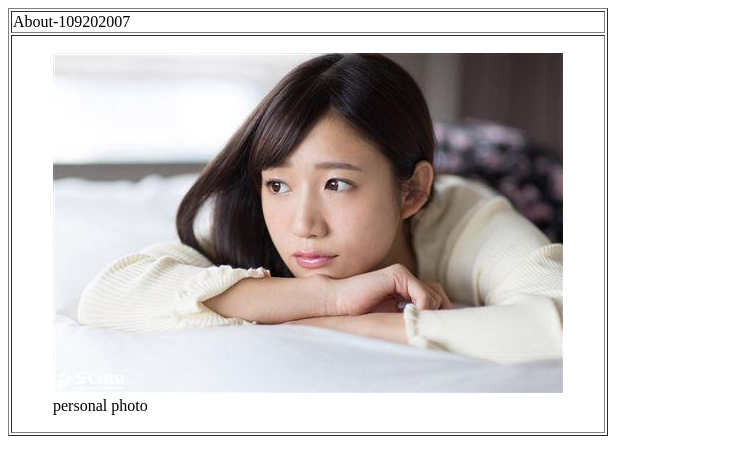
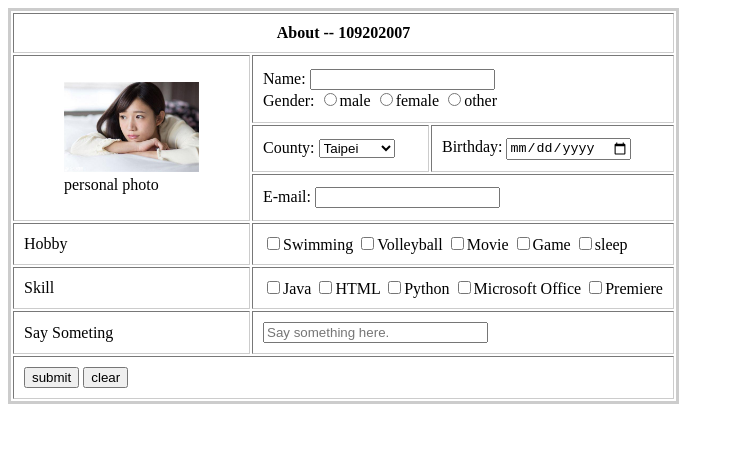
Before and after one commit to lgljht90/CSHW1, a plain HTML site: page HW1.html in a window 1280 px wide. Shown: the whole page, without its empty margins (0-734 px from the left). Drawn offline with Linux system fonts and the light colour scheme.

Commit message:
final edit

```diff
--- a/HW1.html
+++ b/HW1.html
@@ -6,26 +6,95 @@
 	<title>index</title>
 </head>
 <body>
-<table border="1">
+<form>
+<table style="border:3px #cccccc solid;" cellpadding="10" border=‘1’>
 	<tr>
-		<td colspan="3">
-			About-109202007
-		</td>
+		<th colspan="3">
+			About -- 109202007
+		</th>
 	</tr>
 	<tr>
 		<td rowspan="3">
 			<figure>
-				<img src="2be3534f9501e545e618c954c5ce45b5.jpg">
+				<img src="2be3534f9501e545e618c954c5ce45b5.jpg" width="135" height="90">
 				<figcaption>personal photo</figcaption>
 			</figure>
 		</td>
+		<td colspan="2">
+			<label>Name:
+				<input type="text" name="name">
+			</label>
+			<br>
+			<label>Gender:
+				<input type="radio" name="gender">male
+				<input type="radio" name="gender">female
+				<input type="radio" name="gender">other<br>
+			</label>
+		</td>
 	</tr>
 	<tr>
-
+		<td>
+			<label>County:
+				<select>
+					<option>Taipei</option>
+					<option>Tainan</option>
+					<option>Taichung</option>
+					<option>Taoyuan</option>
+				</select>
+			</label>
+		</td>
+		<td>
+			<label>Birthday:
+				<input type="date" name="bd">
+			</label>
+		</td>
 	</tr>
 	<tr>
-
+		<td colspan="2">
+			<label>E-mail:
+				<input type="mail" name="mail">
+			</label>
+		</td>
+	</tr>
+	<tr>
+		<td>
+			Hobby
+		</td>
+		<td colspan="2">
+			<input type="checkbox" name="s">Swimming
+			<input type="checkbox" name="v">Volleyball
+			<input type="checkbox" name="m">Movie
+			<input type="checkbox" name="g">Game
+			<input type="checkbox" name="sl">sleep
+		</td>
+	</tr>
+	<tr>
+		<td >
+			Skill
+		</td>
+		<td colspan="2">
+			<input type="checkbox" name="s">Java
+			<input type="checkbox" name="v">HTML
+			<input type="checkbox" name="m">Python
+			<input type="checkbox" name="g">Microsoft Office
+			<input type="checkbox" name="sl">Premiere
+		</td>
+	</tr>
+	<tr>
+		<td>
+			Say Someting
+		</td>
+		<td colspan="2">
+			<input type="textarea" name="sl" placeholder="Say something here." size="25">
+		</td>
+	</tr>
+	<tr >
+		<td colspan="3">
+			<input type="submit" value="submit">
+			<input type="reset" value="clear">
+		</td>
 	</tr>
 </table>
+</form>
 </body>
 </html>
```
